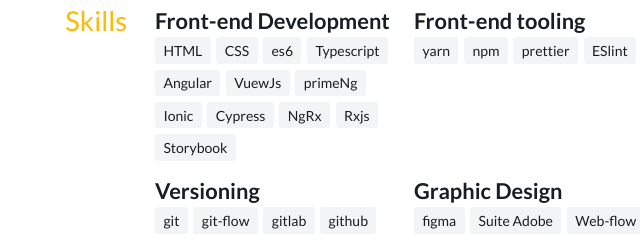
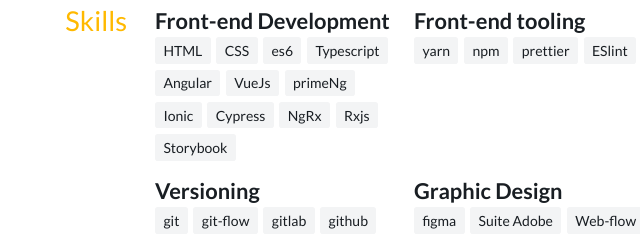
Before and after one commit to Elray02/federicoTassoResume, a website: page public/index.html in a window 1280 px wide. Shown: the part 2667-2907 px from the top of the page, 331-971 px from the left. Drawn offline with Linux system fonts and the light colour scheme.

Commit message:
regenerate asset

```diff
--- a/public/index.html
+++ b/public/index.html
@@ -208,7 +208,7 @@
             <h4>Front-end Development </h4>
 
               <ul class="tag-list">
-                <li>HTML</li><li>CSS</li><li>es6</li><li>Typescript</li><li>Angular</li><li>VuewJs</li><li>primeNg</li><li>Ionic</li><li>Cypress</li><li>NgRx</li><li>Rxjs</li><li>Storybook</li>
+                <li>HTML</li><li>CSS</li><li>es6</li><li>Typescript</li><li>Angular</li><li>VueJs</li><li>primeNg</li><li>Ionic</li><li>Cypress</li><li>NgRx</li><li>Rxjs</li><li>Storybook</li>
               </ul>
 
           </div>
```
Also changed, not shown: 1 other file.
